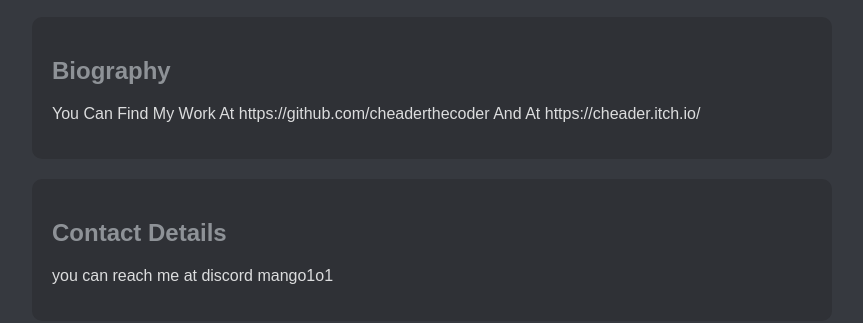
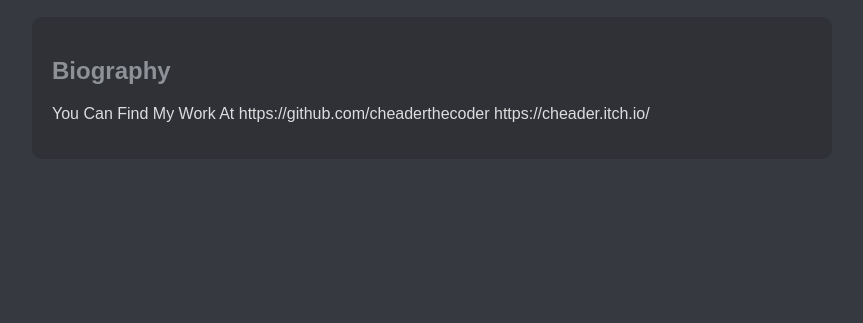
Before and after one commit to cheaderthecoder/MyWork.github.io, a plain HTML site: page index.html in a window 1280 px wide. Shown: the part 177-500 px from the top of the page, without its empty margins (208-1071 px from the left). Drawn offline with Linux system fonts and the light colour scheme.

Commit message:
Update index.html

```diff
--- a/index.html
+++ b/index.html
@@ -1,7 +1,7 @@
 <!DOCTYPE html>
 <html>
 <head>
-    <title>Your Name</title>
+    <title>CheaderTheCoder</title>
     <style>
         body {
             font-family: 'Whitney', sans-serif;
@@ -41,16 +41,11 @@
 
         <section id="My Work">
             <h2>Biography</h2>
-            <p> You Can Find My Work At https://github.com/cheaderthecoder
-            And At https://cheader.itch.io/</p>
+            <p> You Can Find My Work At
+                https://github.com/cheaderthecoder
+                https://cheader.itch.io/</p>
         </section>
 
-        <section id="contact">
-            <h2>Contact Details</h2>
-            <p>you can reach me at
-
-           discord     mango1o1
-            </p>
         </section>
     </div>
 
```
